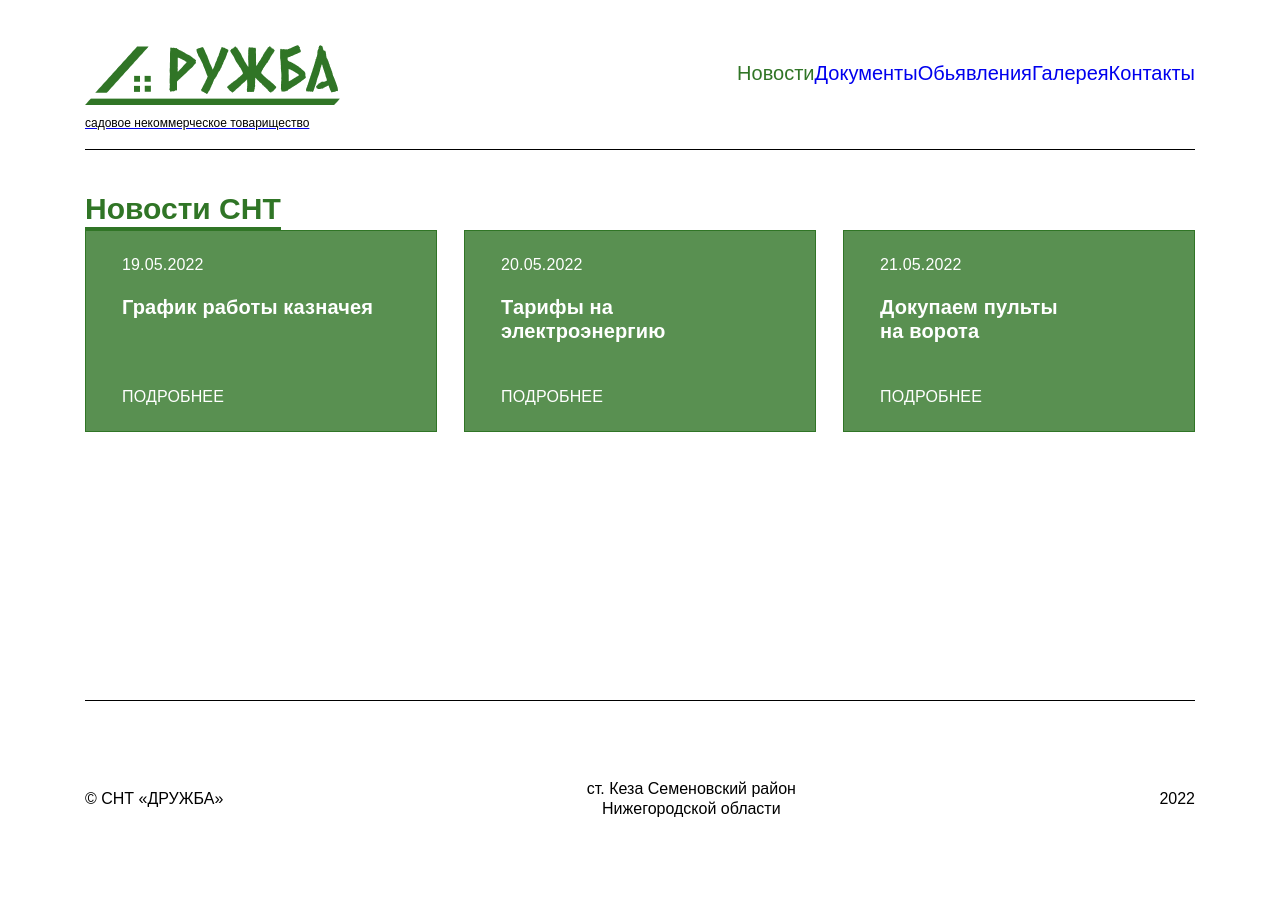
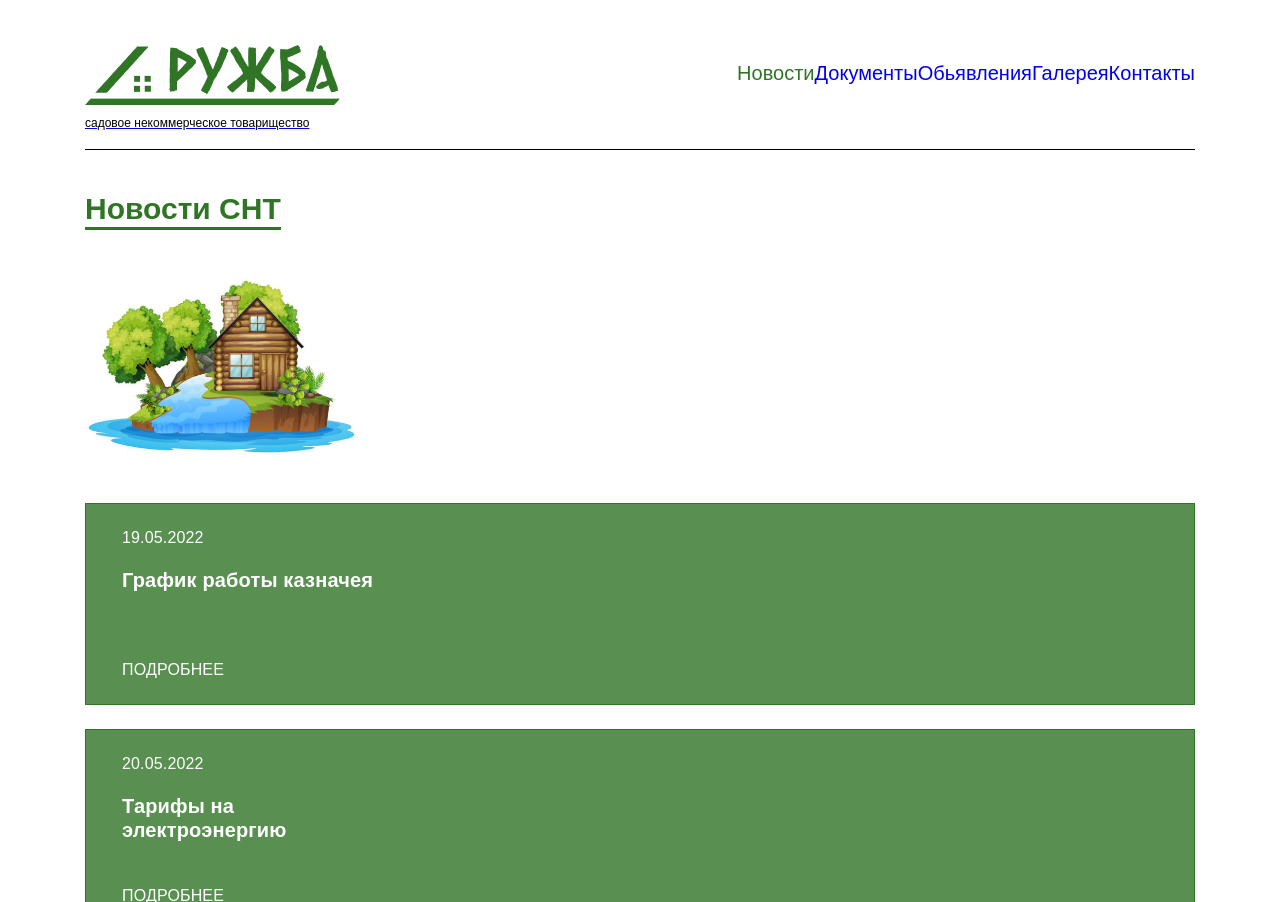
Before and after one commit to overusdev/druzhba-frontend, a Nuxt app: page /news in a window 1280 px wide. Built offline with nearby package versions, Linux system fonts and the light colour scheme.

Commit message:
News content

```diff
--- a/assets/styles/main.scss
+++ b/assets/styles/main.scss
@@ -2,3 +2,10 @@
 body {
     background: #fff;
 }
+
+.page-enter-active, .page-leave-active {
+    transition: opacity .3s;
+}
+.page-enter, .page-leave-active {
+    opacity: 0;
+}
--- a/components/main-blocks/MainBlocks.vue
+++ b/components/main-blocks/MainBlocks.vue
@@ -103,6 +103,10 @@
             &--inner {
                 display: block;
                 text-align: left;
+                width: 100%;
+                @include desktop {
+                    width: 350px;
+                }
             }
         }
 
--- a/components/page-title/PageTitle.vue
+++ b/components/page-title/PageTitle.vue
@@ -1,6 +1,9 @@
 <template>
   <div class="page-title">
-    <h1 class="page-title__text">{{ title }}</h1>
+    <h1
+      class="page-title__text"
+      v-html="title">
+    </h1>
   </div>
 </template>
 
@@ -28,5 +31,8 @@ export default {
         color: #307526;
         border-bottom: 3px solid #307526;
     }
+    br {
+      display: none;
+    }
 }
 </style>
--- a/pages/news/index.vue
+++ b/pages/news/index.vue
@@ -3,6 +3,13 @@
     <div class="container">
       <PageTitle title="Новости СНТ"/>
       <div class="news__item-wrapper">
+        <div class="news__header">
+            <img
+              src="~/assets/images/garden.png"
+              alt="Лого"
+              class="news__pic"
+            >
+        </div>
           <MainBlocks
             inner
             more
@@ -28,3 +35,26 @@ export default {
   }
 }
 </script>
+
+<style lang="scss" scoped>
+  @import '~/assets/styles/media.scss';
+  @import '~/assets/styles/variables.scss';
+
+  .news {
+    &__header {
+      margin: 48px 0;
+      display: flex;
+      justify-content: start;
+    }
+
+    &__pic {
+      width: 100%;
+
+      @include desktop {
+          width: 273px;
+          height: 177px;
+      }
+    }
+  }
+
+</style>
--- a/stores/news.js
+++ b/stores/news.js
@@ -6,6 +6,7 @@ export const useNews = defineStore('news', () => {
             noteDescription: 'С 01.06.2022 г в доме правления (уч. 217) начнет работать казначей по графику:<br> Суббота с 11 до 13<br>Воскресенье с 11 до 13.',
             description: '',
             date: '19.05.2022',
+            link: '/news/0'
         },
         {
             id: 1,
@@ -13,6 +14,7 @@ export const useNews = defineStore('news', () => {
             noteDescription: '2',
             description: '2',
             date: '20.05.2022',
+            link: '/news/1'
         },
         {
             id: 2,
@@ -20,6 +22,7 @@ export const useNews = defineStore('news', () => {
             noteDescription: '3',
             description: '3',
             date: '21.05.2022',
+            link: '/news/2'
         },
     ];
 
```
